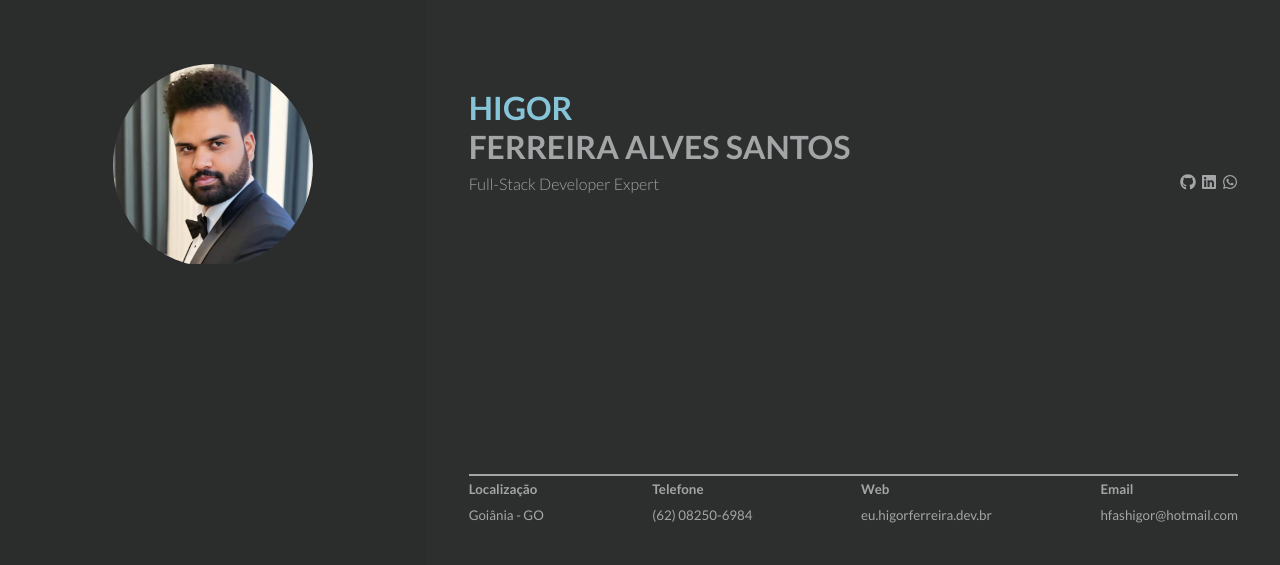
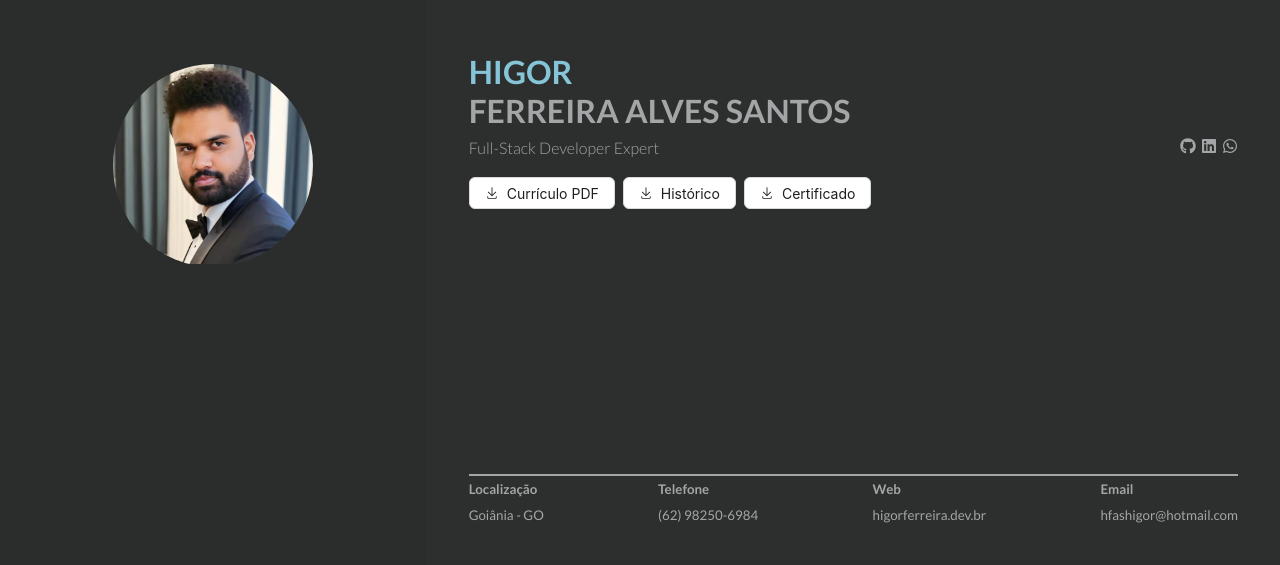
Before and after one commit to HigorFerreira/curriculo, a Next.js app: page / in a window 1280 px wide. Shown: the part 235-800 px from the top of the page. Built offline with nearby package versions, Linux system fonts and the light colour scheme.

Commit message:
🔧 Improving info

```diff
--- /dev/null
+++ b/src/UI/DownloadButton.tsx
@@ -0,0 +1,55 @@
+'use client';
+import { useRef } from 'react';
+import { Button, message } from 'antd';
+import { createPortal } from 'react-dom';
+import { GoDownload as DownloadIcon } from "react-icons/go";
+
+export function CurriculoDownloadButton(){
+    const linkRef = useRef<HTMLAnchorElement>(null);
+    return <>
+        {createPortal(
+            <a ref={ linkRef } href='/HigorFerreira.pdf' download={'HigorFerreiraResume.pdf'} style={{ display: 'none' }}></a>,
+            document.body
+        )}
+        <Button icon={<DownloadIcon />} onClick={() => {
+            linkRef.current?.click();
+        }}>
+            Currículo PDF
+        </Button>
+    </>
+}
+
+export function DegreeHistoryDownloadButton(){
+    const linkRef = useRef<HTMLAnchorElement>(null);
+    return <>
+        {createPortal(
+            <a ref={ linkRef } href='/HigorFerreiraDegreeHistory.pdf' download={'HigorFerreiraDegreeHistory.pdf'} style={{ display: 'none' }}></a>,
+            document.body
+        )}
+        <Button icon={<DownloadIcon />} onClick={() => {
+            linkRef.current?.click();
+        }}>
+            Histórico
+        </Button>
+    </>
+}
+
+export function CertDownloadButton(){
+    const linkRef = useRef<HTMLAnchorElement>(null);
+    return <>
+        {createPortal(
+            <a ref={ linkRef } href='/HigorFerreiraDegreeHistory.pdf' download={'HigorFerreiraDegreeHistory.pdf'} style={{ display: 'none' }}></a>,
+            document.body
+        )}
+        <Button
+            title='Certificado de Conclusão de Curso'
+            variant="outlined"
+            icon={<DownloadIcon />}
+            onClick={() => {
+                message.info('Aguardando emissão de Certificado de Conclusão de Curso pela PUC-GO', 4.8)
+            }}
+        >
+            Certificado
+        </Button>
+    </>
+}
--- a/src/app/layout.tsx
+++ b/src/app/layout.tsx
@@ -84,6 +84,10 @@ export default function RootLayout({
 						text-align: right;
 					}
 
+					.flex-wrap {
+						flex-wrap: wrap;
+					}
+
 					${Array.from({ length: 60 }, (_, i) => i).reduce((a,b) => {
 						return a + `._${b}p{ padding: ${b}px }\n\t`
 							+ `._${b}pt{ padding-top: ${b}px }\n\t`
--- a/src/app/page.module.css
+++ b/src/app/page.module.css
@@ -41,7 +41,7 @@
 .presentation-info {
 	display: grid;
     grid-template-columns: 1fr auto;
-    grid-template-rows: 1fr auto 1fr auto;
+    grid-template-rows: 1fr auto auto 1fr auto;
 }
 
 .presentation-info > *:nth-child(1){
@@ -53,9 +53,13 @@
 }
 
 .presentation-info > *:nth-child(3){
-	grid-row: 4;
+	grid-row: 3;
+
+}
+
+.presentation-info > *:nth-child(4){
+	grid-row: 5;
     grid-column: span 2;
-
 }
 
 .intro {
--- a/src/app/page.tsx
+++ b/src/app/page.tsx
@@ -2,8 +2,14 @@
 import Image from "next/image";
 import styles from "./page.module.css";
 import Skill from '@/UI/Skill';
+import {
+	CurriculoDownloadButton,
+	DegreeHistoryDownloadButton,
+	CertDownloadButton,
+} from '@/UI/DownloadButton';
 
 import { FaGithub, FaLinkedin, FaWhatsapp } from "react-icons/fa6";
+
 
 import Steps from '@/UI/Steps';
 
@@ -67,12 +73,19 @@ export default function Home() {
 						<div className="flex _5gap aln-end">
 							<a title="GitHub" target="_blank" href="https://github.com/HigorFerreira"><FaGithub /></a>
 							<a title="LinkedIn" target="_blank" href="https://www.linkedin.com/in/hfas-higor/"><FaLinkedin /></a>
-							<a title="WhatsApp" target="_blank" href="https://wa.me/5562982506984?text=Ol%C3%A1%20Full-Stack%2C%20vi%20seu%20perfil%20em%20eu.higorferreira.dev.br%20e%20gostaria%20de%20conversar%20mais%20sobre%20suas%20compet%C3%AAncias%20profissionais"><FaWhatsapp /></a>
+							<a title="WhatsApp" target="_blank" href="https://api.whatsapp.com/send?phone=5562982506984&text=Ol%C3%A1%20Full-Stack%2C%20vi%20seu%20perfil%20em%20higorferreira.dev.br%20e%20gostaria%20de%20conversar%20mais%20sobre%20suas%20compet%C3%AAncias%20profissionais"><FaWhatsapp /></a>
+						</div>
+						<div>
+							<div className="flex flex-wrap _8gap _20mt _20mb">
+								<CurriculoDownloadButton />
+								<DegreeHistoryDownloadButton />
+								<CertDownloadButton />
+							</div>
 						</div>
 						<div className={styles.cards}>
 							<CardItem title="Localização" label="Goiânia - GO" />
-							<CardItem title="Telefone" label="(62) 08250-6984" />
-							<CardItem title="Web" label="eu.higorferreira.dev.br" />
+							<CardItem title="Telefone" label="(62) 98250-6984" />
+							<CardItem title="Web" label="higorferreira.dev.br" />
 							<CardItem title="Email" label="hfashigor@hotmail.com" />
 						</div>
 					</div>
```
Also changed, not shown: 2 other files (tests, documents, lock files or other folders).
